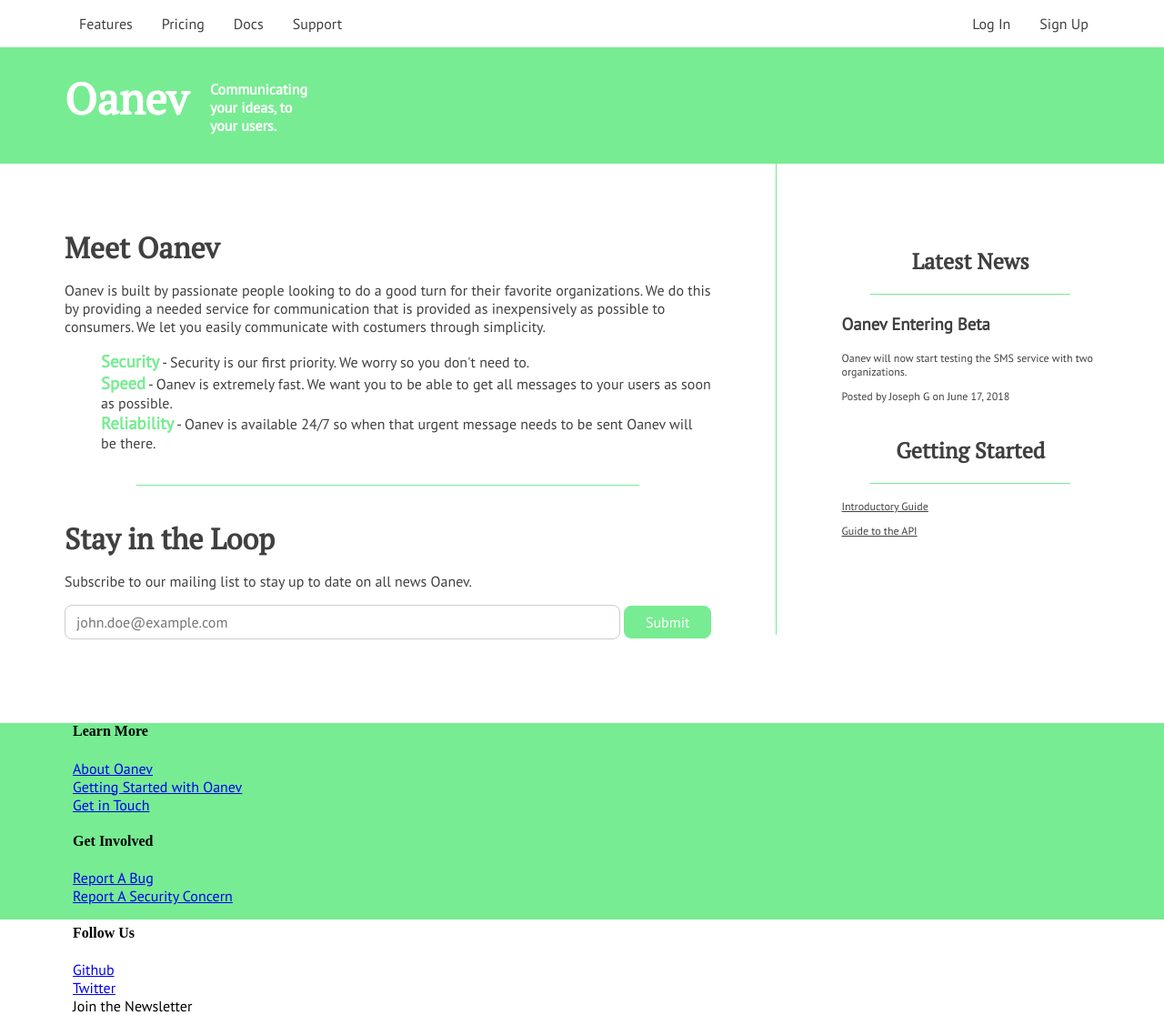
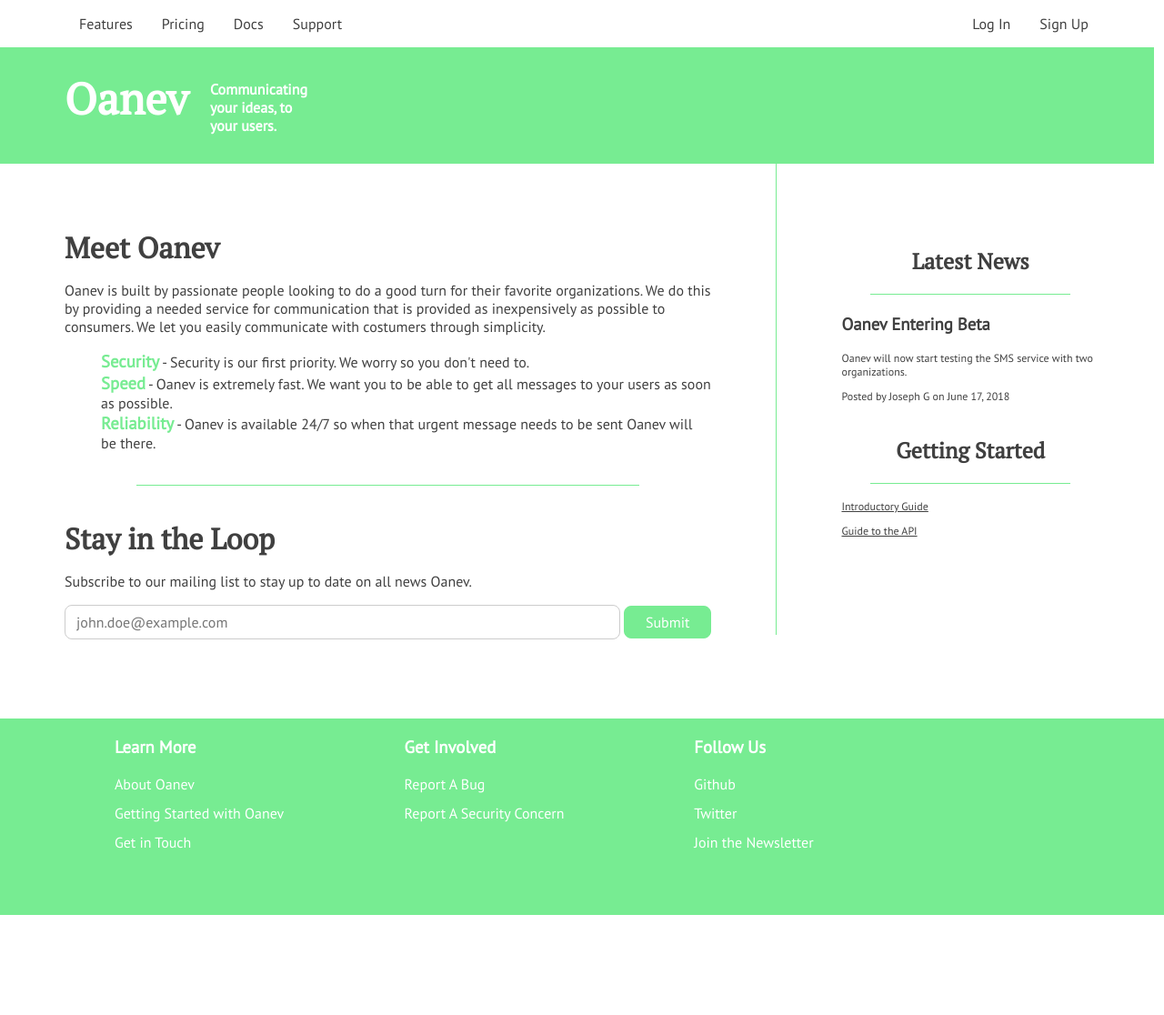
Before and after one commit to crossfireprod/text57, a Django app: page / in a window 1280 px wide; the page is wider, and only the part inside the window is pictured. Shown: that part at 91% size. After the commit the page ends 1006 px from the top of that part, so only its background shows below. Run offline with Django 3.2, Linux system fonts and the light colour scheme; parts of the project's set-up code (start-up, migrations or seed data) failed here and were passed over.

Commit message:
Updated Footer style

```diff
--- a/ResicaSMS/settings.py
+++ b/ResicaSMS/settings.py
@@ -33,7 +33,8 @@ DEBUG = True
 
 ALLOWED_HOSTS = [
     'oanev.com',
-    '178.128.155.35'
+    '178.128.155.35',
+    '127.0.0.1'
 ]
 
 # Application definition
--- a/static/style.css
+++ b/static/style.css
@@ -50,7 +50,7 @@ ul {
       display: none; } }
 
 #title-bar {
-  width: 100%;
+  width: 88%;
   height: 120px;
   background: #77EC92;
   padding: 24px 5.555%; }
@@ -60,7 +60,8 @@ ul {
     -webkit-user-select: none;
     -moz-user-select: none;
     -ms-user-select: none;
-    user-select: none; }
+    user-select: none;
+    text-underline: none; }
   #title-bar h1 {
     font-size: 48px;
     margin: 8px 0; }
@@ -159,6 +160,26 @@ ul {
 #footer {
   background: #77EC92;
   width: 100%;
-  height: 216px; }
+  color: white; }
+  @media (min-width: 650px) {
+    #footer {
+      height: 216px;
+      padding: 0; }
+      #footer .footer-section {
+        float: left;
+        width: 22%;
+        margin-bottom: 0;
+        margin-left: 3.703%; } }
+  @media (max-width: 649px) {
+    #footer {
+      padding: 32px 0; }
+      #footer .footer-section {
+        width: 88.888%;
+        margin-bottom: 48px; } }
+  #footer a {
+    text-decoration: none;
+    color: inherit; }
+  #footer .footer-section li {
+    margin-bottom: 12px; }
 
 /*# sourceMappingURL=style.css.map */
--- a/static/style.scss
+++ b/static/style.scss
@@ -87,7 +87,7 @@ ul {
 }
 
 #title-bar {
-  width: 100%;
+  width: 88%;
   height: 120px;
   background: $green;
   padding: 24px 5.555%;
@@ -99,6 +99,7 @@ ul {
     -moz-user-select: none;
     -ms-user-select: none;
     user-select: none;
+  text-underline: none;
   }
 
   h1 {
@@ -156,7 +157,6 @@ ul {
   }
 
   .list {
-
 
     h3 {
       color: $green;
@@ -246,5 +246,38 @@ ul {
 #footer {
   background: $green;
   width: 100%;
-  height: 216px;
+  color: white;
+
+  @media (min-width: 650px) {
+    height: 216px;
+    padding: 0;
+    .footer-section {
+      float: left;
+      width: 22%;
+      margin-bottom: 0;
+      margin-left: 3.703%;
+    }
+  }
+
+  @media (max-width: 649px) {
+    padding: 32px 0;
+    .footer-section {
+      width: 88.888%;
+      margin-bottom: 48px;
+    }
+  }
+
+  a {
+    text-decoration: none;
+    color: inherit;
+  }
+
+  .footer-section {
+
+    li {
+      margin-bottom: 12px;
+    }
+
+  }
+
 }
--- a/templates/base.html
+++ b/templates/base.html
@@ -55,34 +55,28 @@
     {% block content %}{% endblock %}
 </div>
 <div id="footer">
-    <ul>
-        <li>
+    <ul id="footer-section-list">
+        <li class="footer-section">
             <ul>
-                <li><h4>Learn More</h4></li>
+                <li><h3>Learn More</h3></li>
                 <li><a href="github.com">About Oanev</a></li>
                 <li><a href="twitter.com">Getting Started with Oanev</a></li>
                 <li><a href="twitter.com">Get in Touch</a></li>
             </ul>
+        </li>
+        <li class="footer-section">
             <ul>
-                <li><h4>Get Involved</h4></li>
+                <li><h3>Get Involved</h3></li>
                 <li><a href="github.com">Report A Bug</a></li>
                 <li><a href="twitter.com">Report A Security Concern</a></li>
             </ul>
+        </li>
+        <li class="footer-section">
             <ul>
-                <li><h4>Follow Us</h4></li>
+                <li><h3>Follow Us</h3></li>
                 <li><a href="github.com">Github</a></li>
                 <li><a href="twitter.com">Twitter</a></li>
                 <li><a>Join the Newsletter</a></li>
-            </ul>
-        </li>
-        <li>
-            <ul>
-
-            </ul>
-        </li>
-        <li>
-            <ul>
-
             </ul>
         </li>
     </ul>
```
Also changed, not shown: 1 other file.
